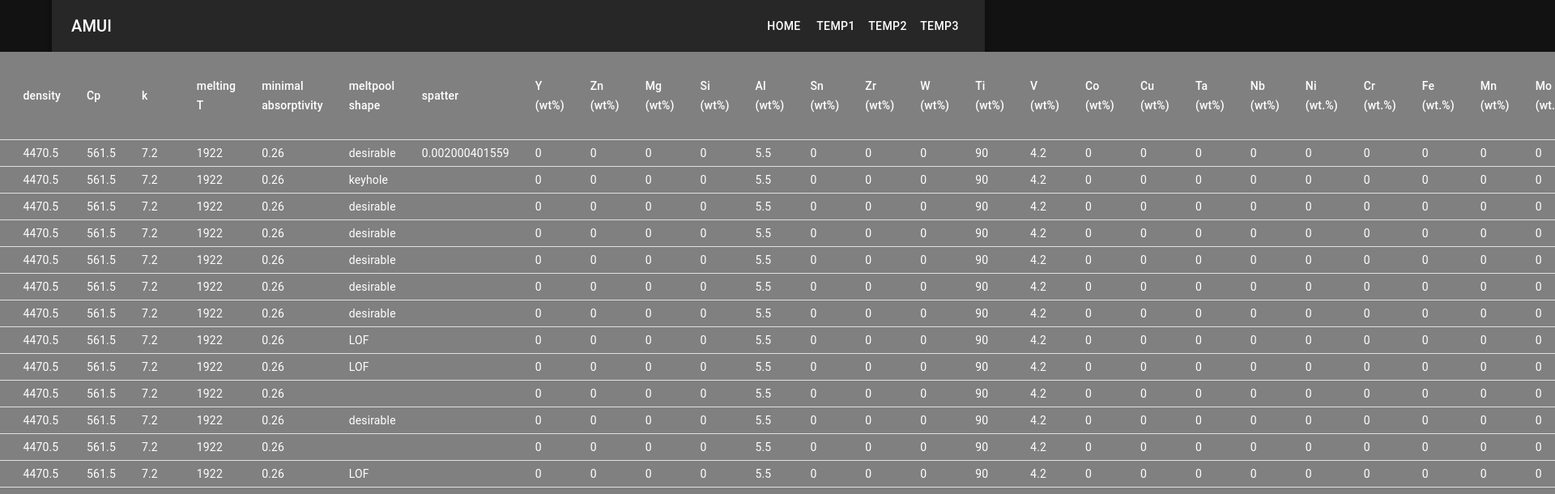
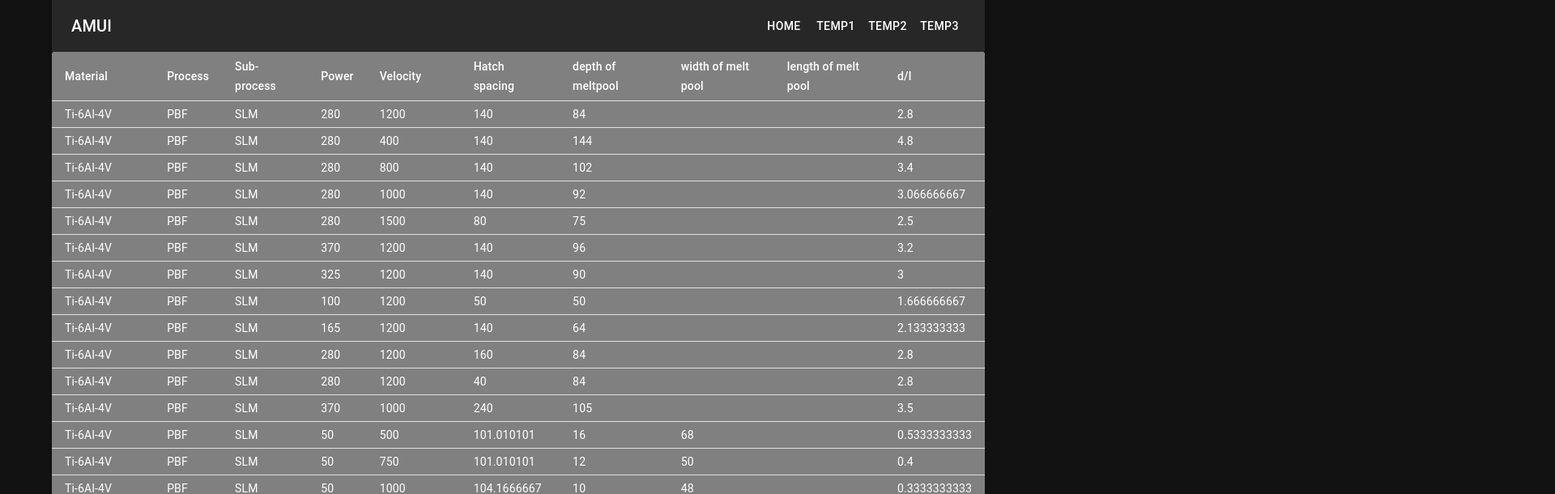
Before and after one commit to BaratiLab/AMUI, a React app in the folder web/: page /temp2 in a window 1280 px wide. Shown: the top 610 px of the page at 81% size, 1920 px wide, since content can reach past the window. Built offline with nearby package versions, Linux system fonts and the light colour scheme; the HTML template or start-up script is replaced by a standard one.

Commit message:
Displays only part of the table

```diff
--- a/web/src/components/table.tsx
+++ b/web/src/components/table.tsx
@@ -16,19 +16,19 @@ const DenseTable: FC<{ colNames: Array<string>, rows: Array<Array<string>> }> =
 
                 <TableHead>
                     <TableRow key={0}>
-                        {colNames.map((colName, colIndex) => (
+                        {colNames.slice(0, 10).map((colName, colIndex) => (     // TODO: fix horizontal scroll and remove `slice`
                             <TableCell key={colIndex}>{colName}</TableCell>
                         ))}
                     </TableRow>
                 </TableHead>
 
                 <TableBody>
-                    {rows.map((row, index) => (
+                    {rows.slice(1, 50).map((row, index) => (    // TODO: paginate to display all rows and remove `slice`
                         <TableRow
                             key={index + 1}
                             sx={{ '&:last-child td, &:last-child th': { border: 0 } }}
                         >
-                            {row.map((col, colIndex) => (
+                            {row.slice(0, 10).map((col, colIndex) => (     // TODO: fix horizontal scroll and remove `slice`
                                 <TableCell key={colIndex}>{col}</TableCell>
                             ))}
                         </TableRow>
--- a/web/src/pages/Temp2.tsx
+++ b/web/src/pages/Temp2.tsx
@@ -15,7 +15,7 @@ const Temp2: FC = () => {
             .then( responseText => {
                 const data = Papa.parse(responseText);
                 setColNames( data.data[0] as string[] );
-                setRows( data.data.slice(1, 50) as string[][] );    // TODO: paginate to display all rows
+                setRows( data.data as string[][] );
             });
     }, []);
 
```
